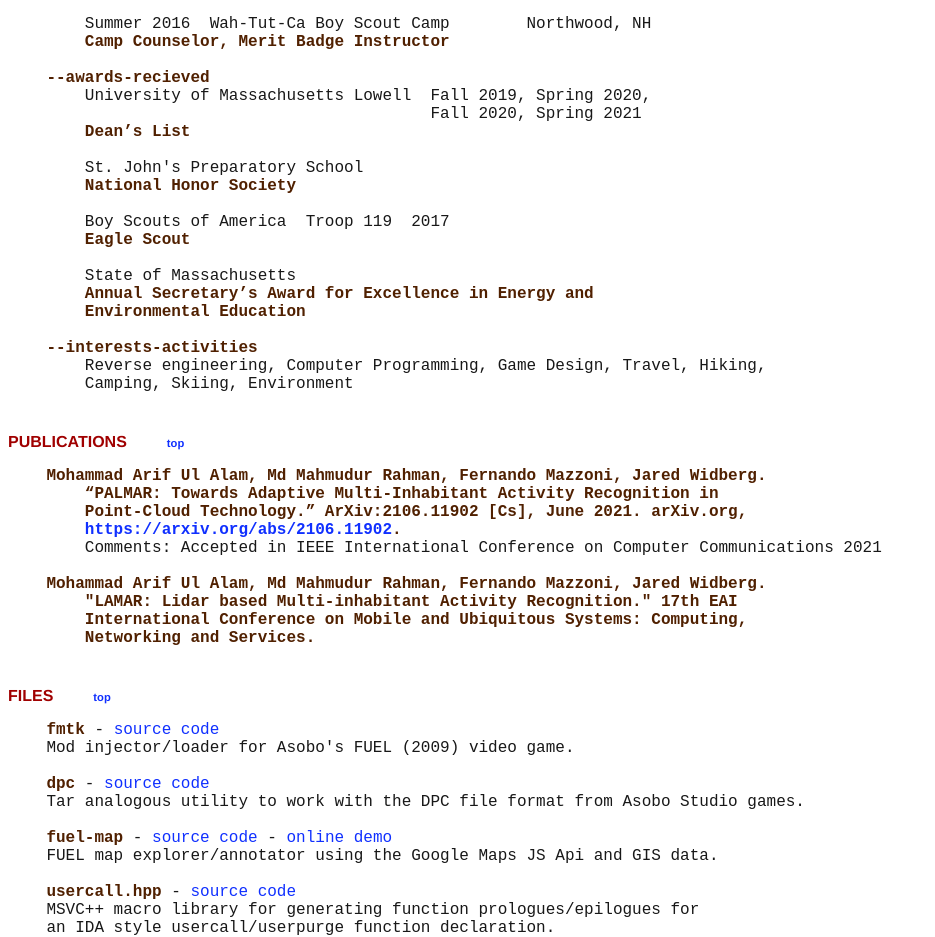
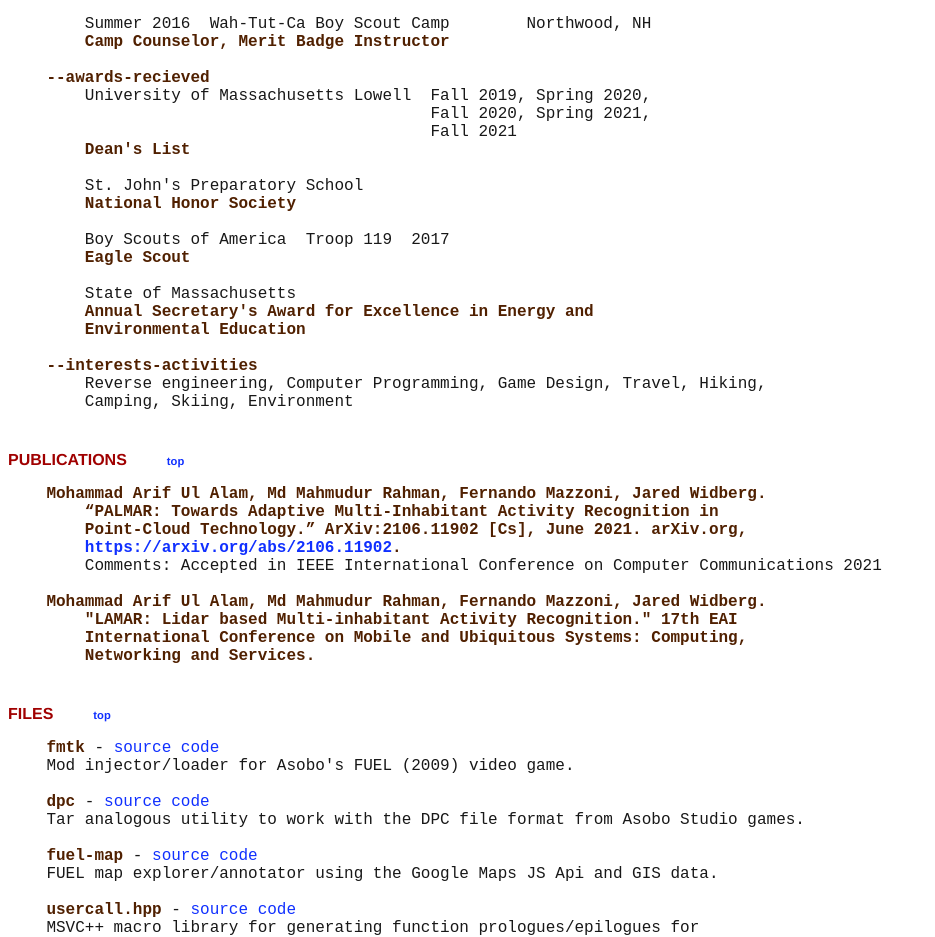
Before and after one commit to widberg/widberg.github.io, a plain HTML site: page index.html in a window 1280 px wide. Shown: the part 742-1679 px from the top of the page, without its empty margins (0-935 px from the left). Drawn offline with Linux system fonts and the light colour scheme.

Commit message:
new year new me

```diff
--- a/index.html
+++ b/index.html
@@ -69,7 +69,7 @@
         Summer 2020  UMass Lowell CUBICS Lab             Lowell, MA
         <b>Computer Vision Researcher, Embedded Systems Engineer</b>
 
-        Summer 2019  Lowe’s Home Improvement Warehouse  Danvers, MA
+        Summer 2019  Lowe's Home Improvement Warehouse  Danvers, MA
         <b>Seasonal Parking Lot and Front End Loading Operations</b>
 
         Summer 2018  Haven from Hunger Food Pantry      Peabody, MA
@@ -80,8 +80,9 @@
 
     <b>--awards-recieved</b>
         University of Massachusetts Lowell  Fall 2019, Spring 2020,
-                                            Fall 2020, Spring 2021
-        <b>Dean’s List</b>
+                                            Fall 2020, Spring 2021,
+                                            Fall 2021
+        <b>Dean's List</b>
 
         St. John's Preparatory School
         <b>National Honor Society</b>
@@ -90,7 +91,7 @@
         <b>Eagle Scout</b>
 
         State of Massachusetts
-        <b>Annual Secretary’s Award for Excellence in Energy and
+        <b>Annual Secretary's Award for Excellence in Energy and
         Environmental Education</b>
 
     <b>--interests-activities</b>
@@ -120,7 +121,7 @@
     <b>dpc</b> - <a href="https://github.com/widberg/dpc">source code</a>
     Tar analogous utility to work with the DPC file format from Asobo Studio games.
 
-    <b>fuel-map</b> - <a href="https://github.com/widberg/fuel-map">source code</a> - <a href="https://widberg.me/fuel-map/">online demo</a>
+    <b>fuel-map</b> - <a href="https://github.com/widberg/fuel-map">source code</a>
     FUEL map explorer/annotator using the Google Maps JS Api and GIS data.
 
     <b>usercall.hpp</b> - <a href="https://github.com/widberg/usercall.hpp">source code</a>
@@ -155,7 +156,7 @@
 
 <h2><a id="COPYRIGHT" href="#COPYRIGHT"></a>COPYRIGHT &nbsp; &nbsp; &nbsp; &nbsp; <a href="#top_of_page"><span class="top-link">top</span></a></h2>
 <pre>
-    Copyright (c)  2020-2021  Widberg, Jared.
+    Copyright (c)  2020-2022  Widberg, Jared.
 
     Permission is granted to copy, distribute and/or modify this document
     under the terms of the GNU Free Documentation License, Version 1.3 or
@@ -164,7 +165,7 @@
     Texts.  A copy of the license is included in the section entitled
     "GNU Free Documentation License".
 
-<span class="footline">portfolio-1.01                 2021-07-24                         WIDBERG(1)</span>
+<span class="footline">portfolio-1.02                 2022-02-20                         WIDBERG(1)</span>
 </pre>
 
 </body>
```
